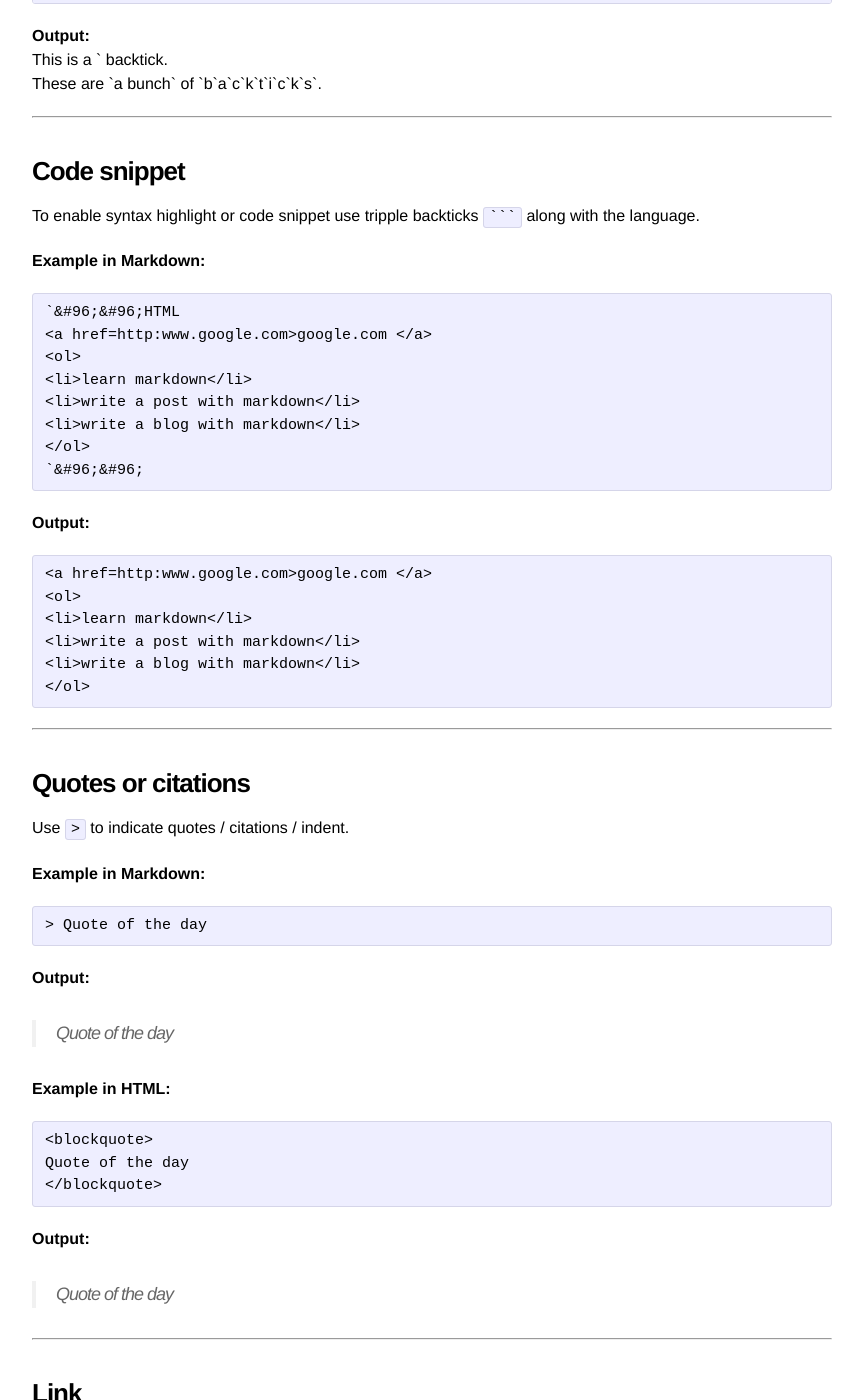
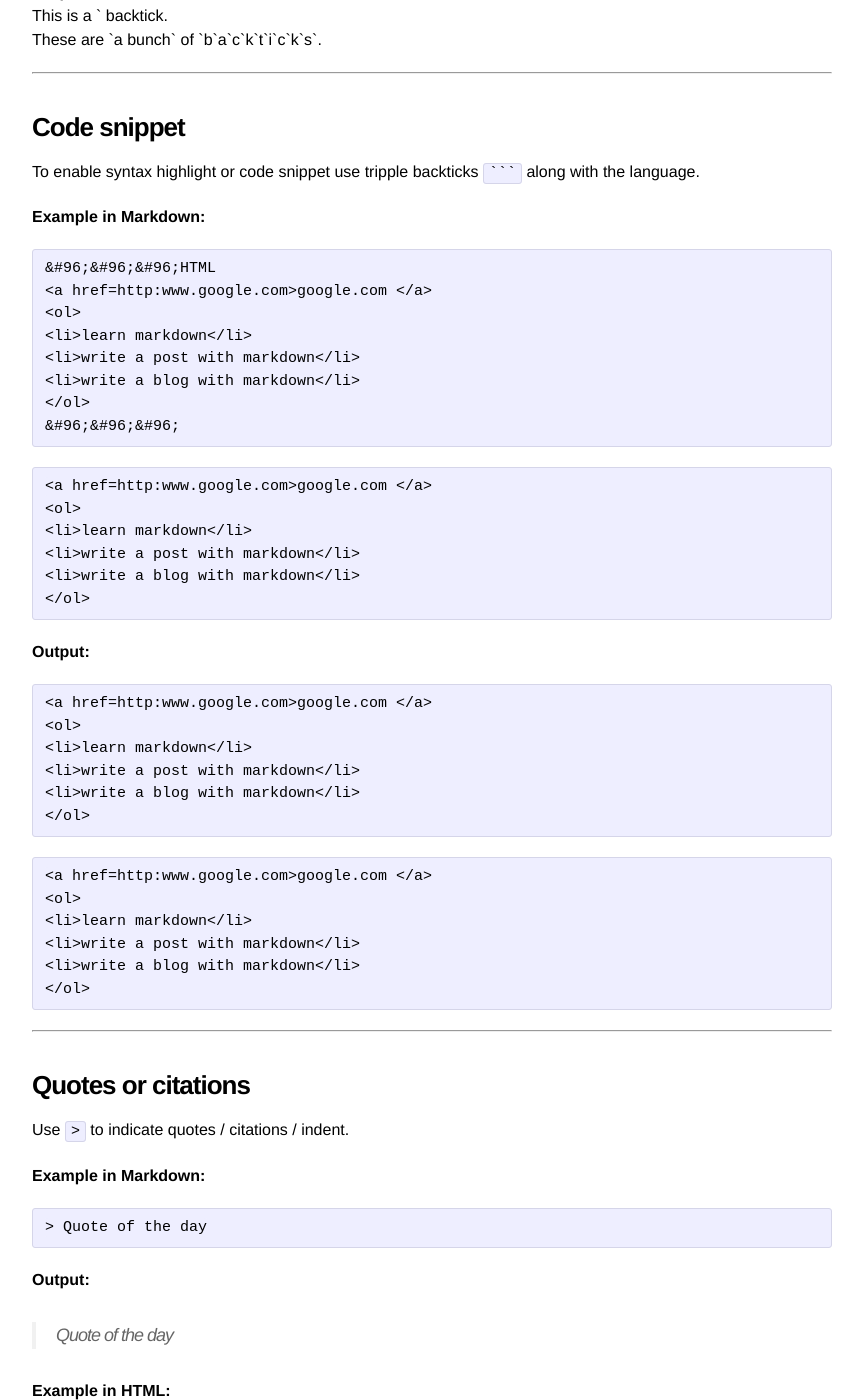
Before and after one commit to irvinleegc/irvinleegc.github.io, a Jekyll site: the page built from _posts/2017-01-09-Markdown-Syntax.md, in a window 1280 px wide and 1400 px high, scrolled down 5188 px. Shown: the whole window, without its empty margins (208-1071 px from the left). Built offline with Jekyll 4.4.1, drawn with Linux system fonts in a browser that asks for light colours; our own code applies the rules of GitHub Pages for plain Markdown files; some of the changed text lies outside the part shown.

Commit message:
Update 2017-01-09-Markdown-Syntax.md

````diff
--- a/_posts/2017-01-09-Markdown-Syntax.md
+++ b/_posts/2017-01-09-Markdown-Syntax.md
@@ -10,7 +10,6 @@ comments: TRUE
 
 ### **Header**
 Use `` # `` to indicate header
-
 **Example in Markdown:**
 ```Markdown
 # header1
@@ -222,15 +221,26 @@ To enable syntax highlight or code snippet use tripple backticks <code>```</code
 
 **Example in Markdown:**
 ```Markdown
-`&#96;&#96;HTML
+&#96;&#96;&#96;HTML
 <a href=http:www.google.com>google.com </a>
 <ol>
 <li>learn markdown</li>
 <li>write a post with markdown</li>
 <li>write a blog with markdown</li>
 </ol>
-`&#96;&#96;
+&#96;&#96;&#96;
 ```
+
+~~~~
+<a href=http:www.google.com>google.com </a>
+<ol>
+<li>learn markdown</li>
+<li>write a post with markdown</li>
+<li>write a blog with markdown</li>
+</ol>
+~~~~
+
+
 **Output:**
 ```HTML
 <a href=http:www.google.com>google.com </a>
@@ -241,6 +251,15 @@ To enable syntax highlight or code snippet use tripple backticks <code>```</code
 </ol>
 ```
 
+
+~~~~
+<a href=http:www.google.com>google.com </a>
+<ol>
+<li>learn markdown</li>
+<li>write a post with markdown</li>
+<li>write a blog with markdown</li>
+</ol>
+~~~~
 -------------------
 
 ### **Quotes or citations**
@@ -316,6 +335,33 @@ Google link within number reference[1]
 
 -------------------
 
+### **Footnote**
+Create footnote using `[^]`.
+**Example in Markdown:**
+```Markdown
+Terms and Conditions apply[^1].
+
+[^1]: Just kidding.
+```
+**Output:**
+Terms and Conditions apply[^1].
+
+[^1]: Just kidding.
+
+### **Abbreviations**
+
+**Example in Markdown:**
+```Markdown
+T&C applies.
+
+[T&C]: Terms and Conditions
+```
+T&C applies.
+
+*[T&C]: Terms and Conditions
+
+-------------------
+
 ### **Email**
 Create email address using angle brackets `< >`.
 
@@ -334,6 +380,11 @@ email me at <email@address.com>
 -------------------
 
 ### **Image**
+
+**Example in Markdown:**
+```Markdown
+[![Image Alt Text](/path/to/image)](path/to/linked/page)
+```
 
 -------------------
 
````
Also changed, not shown: other parts of _posts/2017-01-09-Markdown-Syntax.md (+3 -3 lines).
